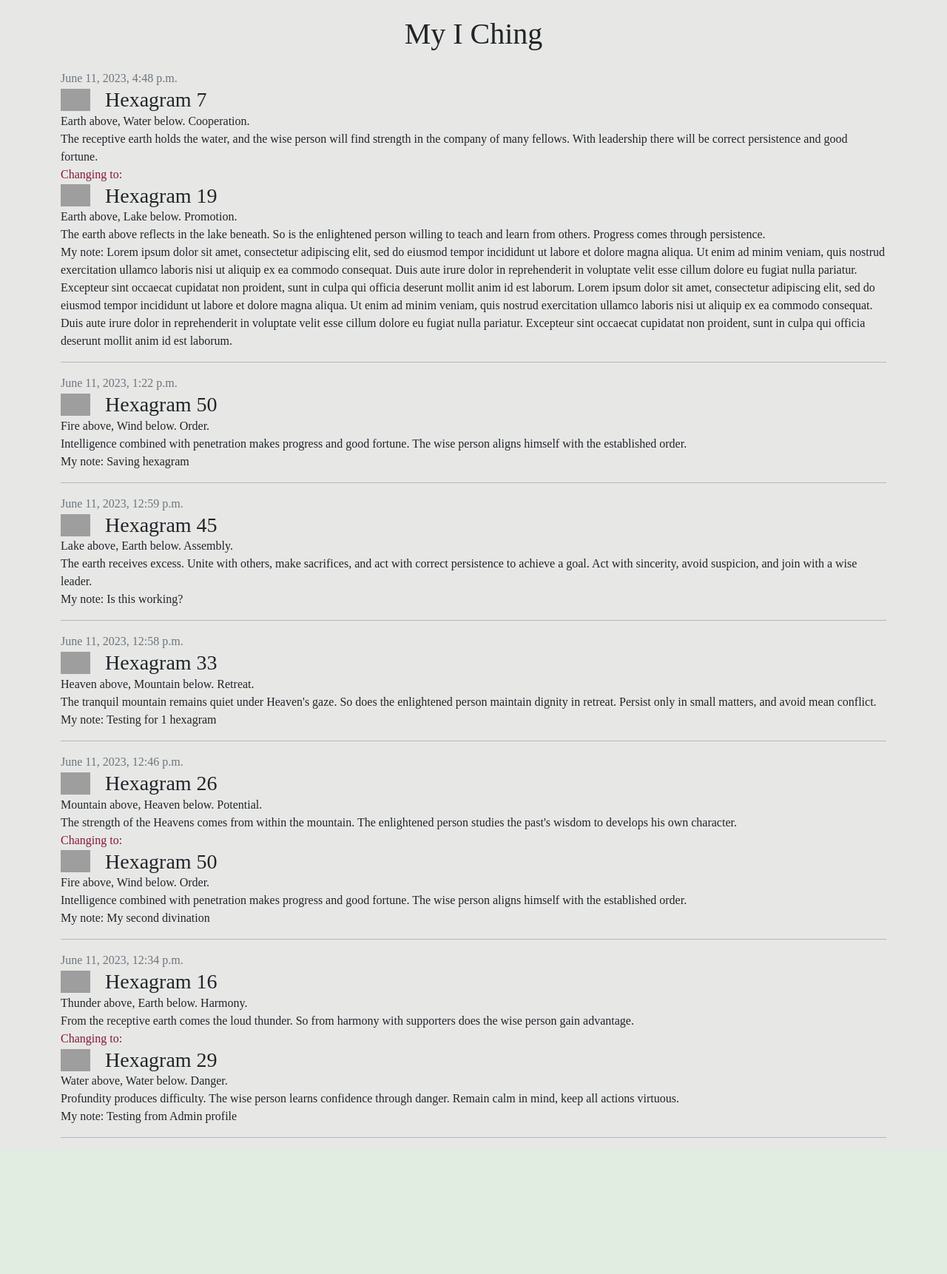
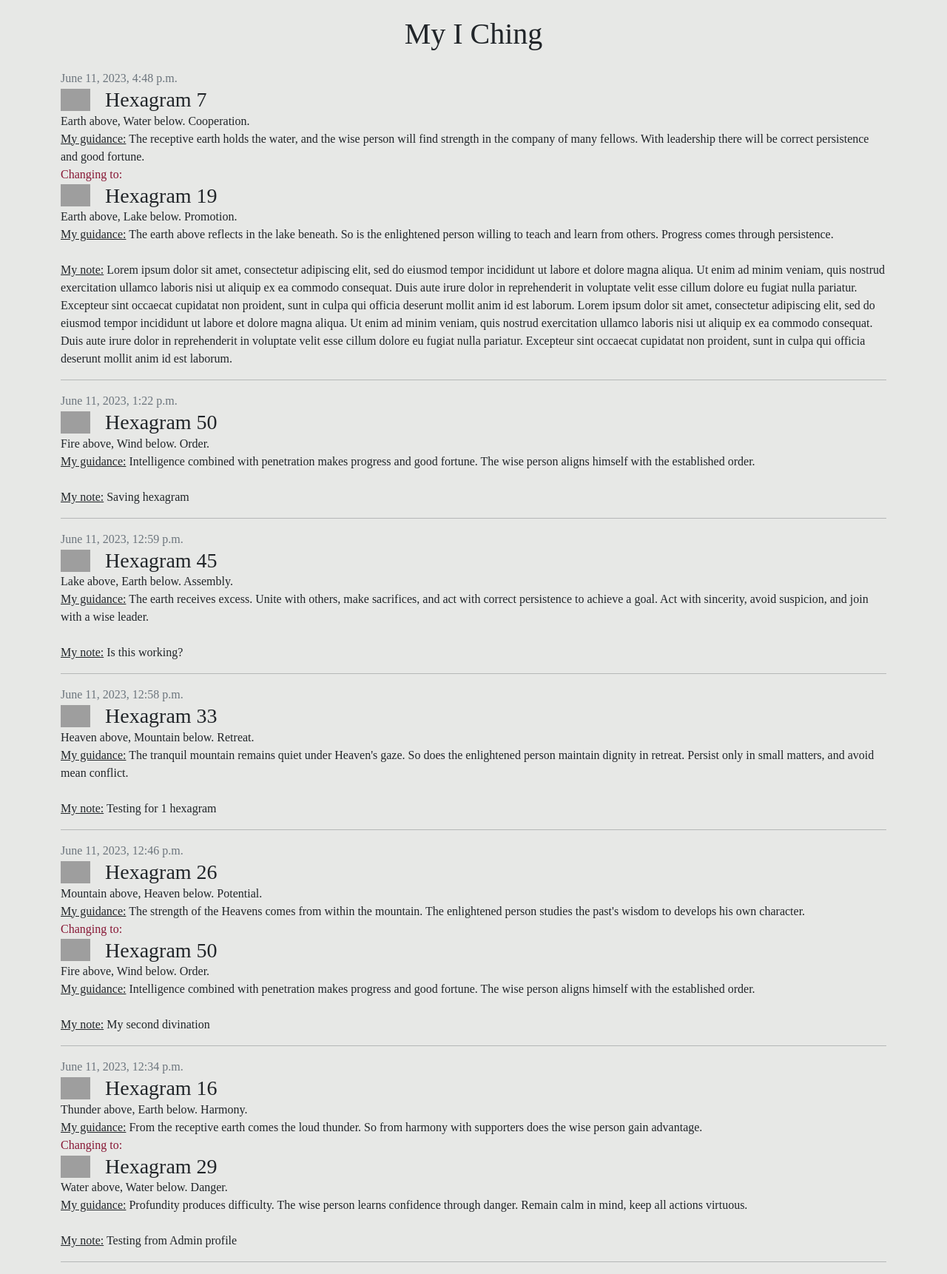
Before and after one commit to A-Abromaite/IChing_Website_final, a Django app: page /iching/my-iching/ in a window 1280 px wide. Shown: the part 48-1770 px from the top of the page at 74% size. Before the commit the page ends 1586 px from the top, so only its background shows below. Run offline with Django 4.2, Linux system fonts and the light colour scheme; a user stored in the database is signed in; data comes from the database, SQL or seed files in the repository; both versions use the stored data as it was after the commit; grey boxes are pictures that could not be loaded.

Commit message:
my_iching.html fixed

```diff
--- a/mysite/iching/admin.py
+++ b/mysite/iching/admin.py
@@ -20,7 +20,7 @@ class UserProfileAdmin(admin.ModelAdmin):
     list_display = ["user"]
 
 class HexagramIntanceAdmin(admin.ModelAdmin):
-    list_display = ["user_profile", "hexagram_number", "modified_hexagram_number", "date_saved", "note"]
+    list_display = ["user_profile", "hexagram_number", "modified_hexagram_number", "date_saved"]
 
 # Register your models here.
 admin.site.register(Coin, CoinAdmin)
--- a/mysite/iching/templates/my_iching.html
+++ b/mysite/iching/templates/my_iching.html
@@ -20,7 +20,7 @@
                 <h3>{{ hexagram_instance.hexagram_number.number }}</h3>
                 </div>
                 <p>{{ hexagram_instance.hexagram_number.description }}</p>
-                <p>{{ hexagram_instance.hexagram_number.meaning }}</p>
+                <p><span class="text-decoration-underline">My guidance:</span> {{ hexagram_instance.hexagram_number.meaning }}</p>
 
                 {% if hexagram_instance.modified_hexagram_number %}
                 <p class="changing-to">Changing to:</p>
@@ -29,9 +29,10 @@
                     <h3>{{ hexagram_instance.modified_hexagram_number.number }}</h3>
                 </div>
                 <p>{{ hexagram_instance.modified_hexagram_number.description }}</p>
-                <p>{{ hexagram_instance.modified_hexagram_number.meaning }}</p>
+                <p><span class="text-decoration-underline">My guidance:</span> {{ hexagram_instance.modified_hexagram_number.meaning }}</p>
                 {% endif %}
-                <p>My note: {{ hexagram_instance.note }}</p>
+                <br>
+                <p><span class="text-decoration-underline">My note:</span> {{ hexagram_instance.note }}</p>
                 <hr>
             </li>
         {% endfor %}
```
Also changed, not shown: mysite/db.sqlite3.
